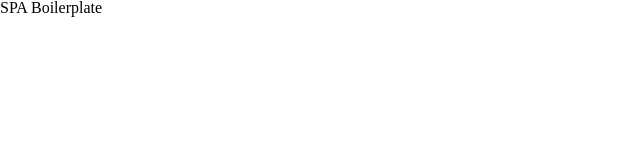
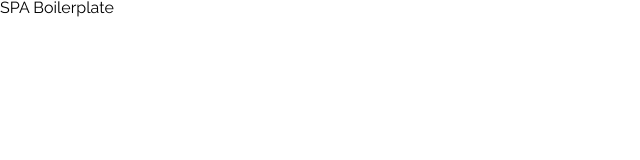
Before and after one commit to sandeepguggu/spa-boilerplate, a React app: page / in a window 1280 px wide. Shown: the full height of the page, 0-640 px from the left. Built offline with nearby package versions, Linux system fonts and the light colour scheme.

Commit message:
Set font family to `Raleway`

```diff
--- a/src/base.scss
+++ b/src/base.scss
@@ -7,3 +7,7 @@
 *:after {
   box-sizing: inherit;
 }
+
+body {
+  font-family: 'Raleway', sans-serif;
+}
```
